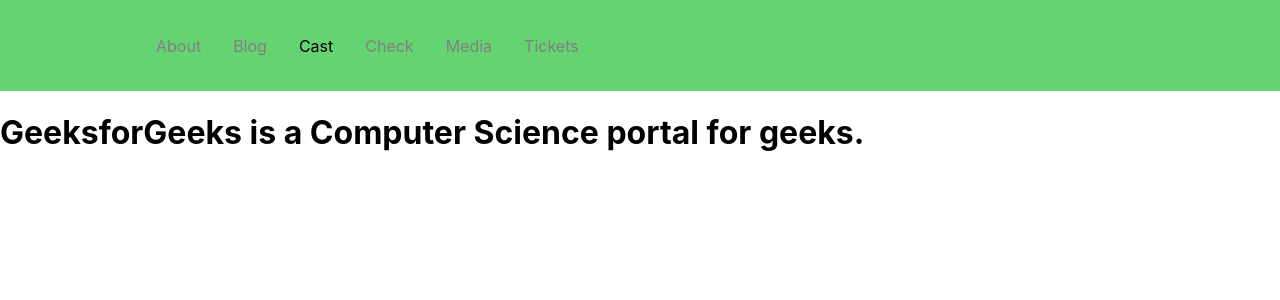
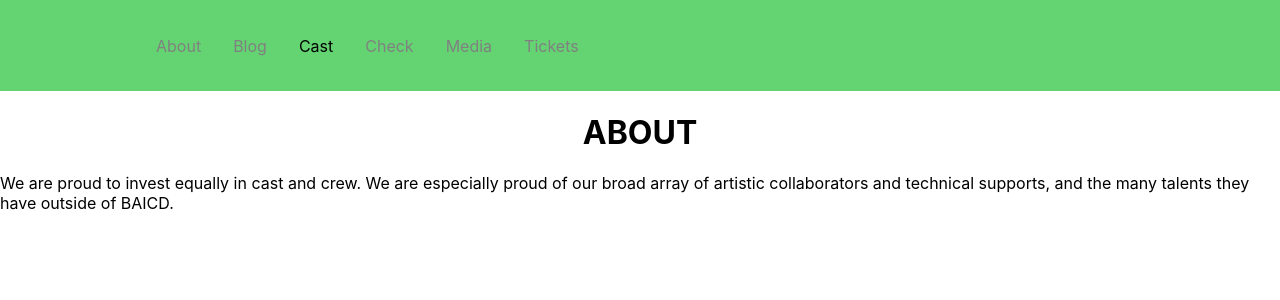
Before and after one commit to willchen122/baicd_website, a React (Create React App) app: page /cast in a window 1280 px wide. Shown: the top 300 px of the page. Built offline with nearby package versions, Linux system fonts and the light colour scheme.

Commit message:
creating cast/crew page

```diff
--- a/src/pages/about.js
+++ b/src/pages/about.js
@@ -23,7 +23,6 @@
         <div
             style={{
                 display: "flex",
-
                 flexDirection: "column",
                 alignItems: "center",
                 height: "100vh",
--- a/src/pages/cast.js
+++ b/src/pages/cast.js
@@ -1,19 +1,42 @@
 import React from "react";
 
 const Cast = () => {
+    const styles = {
+        aboutText: {
+            marginLeft: "15%",
+            marginRight: "15%",
+            textAlign: "justify",
+
+        },
+        inputText: {
+          padding: "10px",
+          color: "red",
+        },
+        banner:{
+            marginLeft: "15%",
+            marginRight: "15%",
+
+        }
+      };
     return (
         <div
             style={{
                 display: "flex",
-                justifyContent: "centre",
-                alignItems: "centre",
+                flexDirection: "column",
+                alignItems: "center",
                 height: "100vh",
             }}
         >
             <h1>
-                GeeksforGeeks is a Computer Science portal
-                for geeks.
+                ABOUT
             </h1>
+
+            <div className="castText" style={styles.castText}>
+            We are proud to invest equally in cast and crew.
+            We are especially proud of our broad array of artistic
+            collaborators and technical supports, and the many talents
+            they have outside of BAICD.
+            </div>
 
 
         </div>
```
